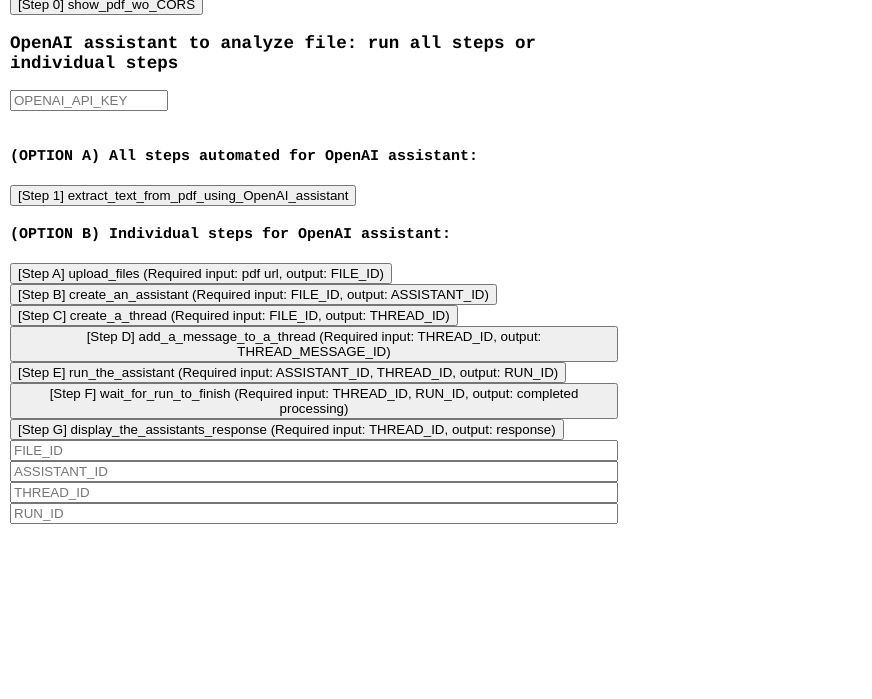
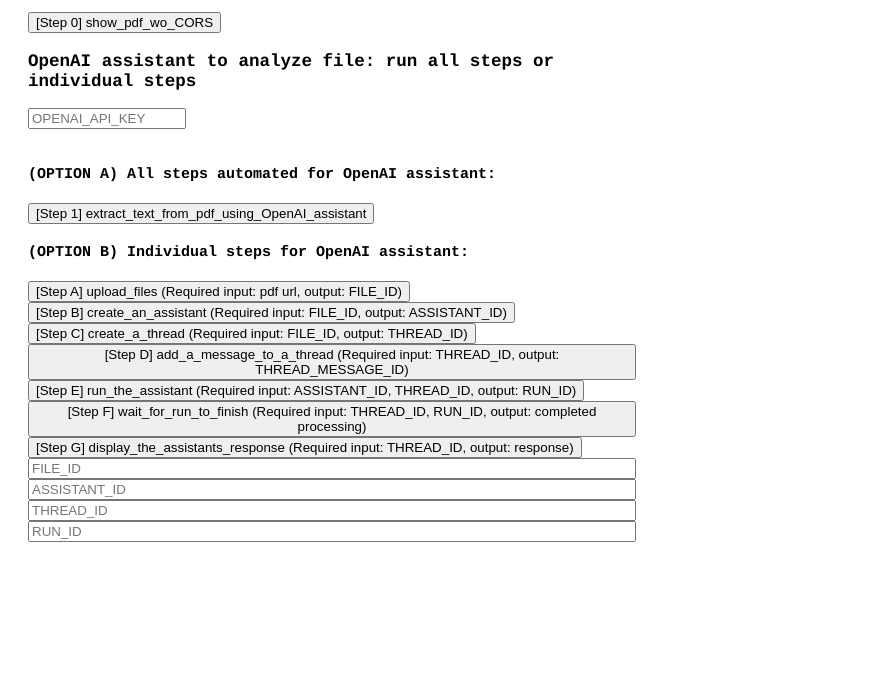
Before and after one commit to CodeSolutions2/pdf_to_text_webapp, a plain HTML site: page index6.html in a window 1280 px wide. Shown: the part 101-800 px from the top of the page, without its empty margins (0-872 px from the left). Drawn offline with Linux system fonts and the light colour scheme.

Commit message:
Update index6.html

```diff
--- a/index6.html
+++ b/index6.html
@@ -61,16 +61,16 @@
 <!-- ---------------------------------------- -->
 <!-- CSS -->
 <style>
-div {position: absolute; top: 0; z-index: 0; padding: 1px; display:block; font-family:courier; font-size:15px; height:300px; }
+div {position: absolute; top: 0; z-index: 0; padding: 10px; display:block; font-family:courier; font-size:15px; height:300px; }
 
 div#notification {color: #3236a8; }
 div#error {color: #bd1f17; }
 
 table {vertical-align: top; border-collapse: collapse; position: relative; z-index: 0; border: 0px solid black;}
 
-tr {vertical-align: top; border: 0px solid black; padding: 1px 1px; }
+tr {vertical-align: top; border: 0px solid black; padding: 10px 10px; }
 
-th, td {vertical-align: top; border: 0px solid black; padding: 1px; }
+th, td {vertical-align: top; border: 0px solid black; padding: 10px; }
 th#pdf_viewer_input {width: 100%; }
 th#pdf_viewer_output {width: 100%; }
 
```
